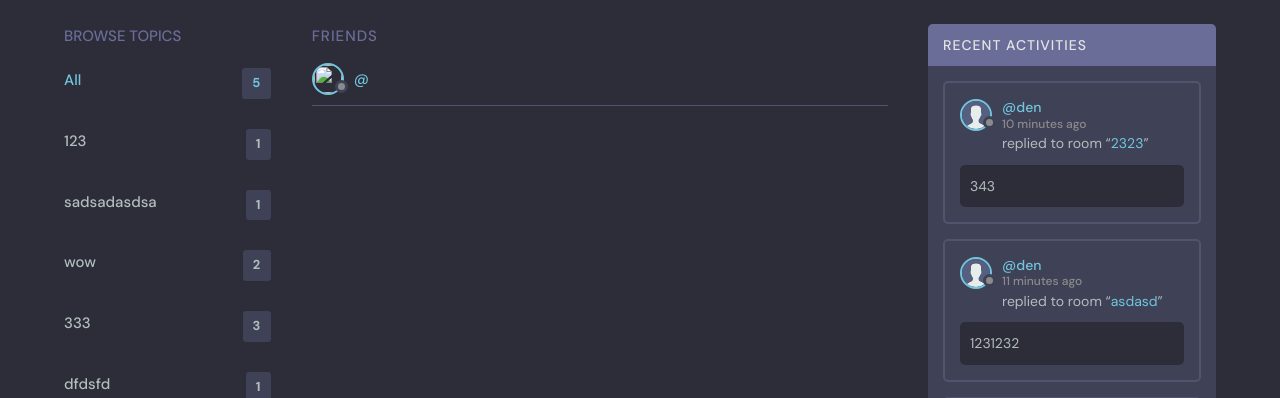
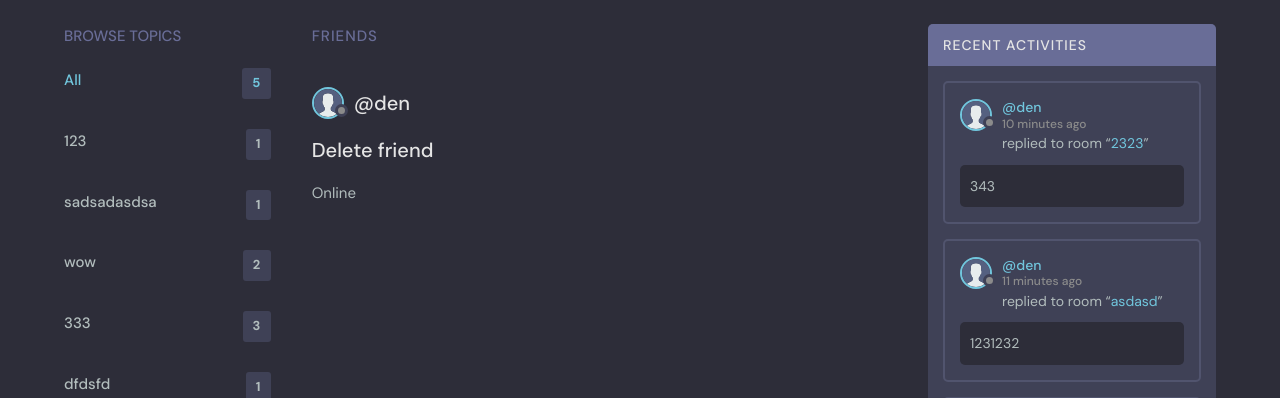
Before and after one commit to DenisPyProCourse/TestDiscord, a Django app: page /friends_list/ in a window 1280 px wide. Shown: the part 76-474 px from the top of the page. Run offline with Django 4.2, Linux system fonts and the light colour scheme; a user stored in the database is signed in; data comes from the database, SQL or seed files in the repository; both versions use the stored data as it was after the commit.

Commit message:
6 commit (paginators in progress)

```diff
--- a/studybud/base/templates/base/activity_component.html
+++ b/studybud/base/templates/base/activity_component.html
@@ -5,6 +5,7 @@
           </div>
 
         {% for message in room_messages %}
+
             {% if message.room is not null %}
           <div class="activities__box">
             <div class="activities__boxHeader roomListRoom__header">
--- a/studybud/base/templates/base/friends_list.html
+++ b/studybud/base/templates/base/friends_list.html
@@ -33,34 +33,64 @@
             </div>
           </div>
 
-            <div class="roomListRoom__header">
+            <div class="roomListRoom__content">
+{#            <datalist>#}
 {#            {% for user in users %}#}
                 {% for friend in friends %}
 
 {#                        {% if friend.user_id == user.id %}#}
 {#            {% for us in users %}#}
 {#                {% if us in chat.members.all %}#}
+                {% for con in connection %}
+
+                    {% if friend.id != request.user.id %}
+                        {% if con.is_friend is False %}
+                            {% if con.host_friend == request.user %}
+                                <span>Waiting for {{ con }}'s confirmation</span>
+                                {% endif %}
+                            {% if con.host_friend != request.user %}
+                            <form method="POST" action="" >
+                        {% csrf_token %}
+{#                        <div>#}
+                    <a href="{% url 'friend_request' con.id %}">New request</a>
+{#                            </div>#}
+                            </form>
+                                {% endif %}
+                            {% else %}
+                            <div>
               <a href="{% url 'user_profile' friend.id %}" class="roomListRoom__author">
                 <div class="avatar avatar--small">
-                  <img src="{{ friend.id.avatar.url }}" />
+                  <img src="{{ friend.avatar.url }}" />
                 </div>
-                <span>@{{ friend.id.username }}</span>
+                <span>@{{ friend.username }}</span>
               </a>
-{#                        {% endif %}#}
-{#                {% endif %}#}
+                                <a href="{% url 'delete_friend' con.id %}">
+                                    <small>Delete friend </small>
+              </a>
+{#                        {% if friend.is_authenticated %}#}
+                            <p class="text-muted">{{ friend.get_online_info }}</p>
+{#                            {% endif %}#}
+                        </div>
+                            {% endif %}
+                        {% endif %}
+                    {% endfor %}
+{#                </datalist>#}
 {#                {% endfor %}#}
-              <div class="roomListRoom__actions">
+{#            {% for chat  in chats %}#}
+{#            {% if friend in chat.members.all and friend != request.user %}#}
+{#              <div class="roomListRoom__actions">#}
 {#                <span> {{ chat.updated|timesince }} ago</span>#}
 {#                  {% endfor %}#}
-            {% endfor %}
-              </div>
-            </div>
-            <div class="roomListRoom__content">
+{#            {% endfor %}#}
+{##}
+{#              </div>#}
+{#            </div>#}
+{#            <div class="roomListRoom__content">#}
 {#              <a href="{% url 'chat' chat.id %}">{{ chat.name}}</a>#}
 {#                    {{ chat.name }}#}
-            </div>
-
-            <div class="roomListRoom__meta">
+{#            </div>#}
+{##}
+{#            <div class="roomListRoom__meta">#}
 {#              <a href="{% url 'chat' chat.id %}" class="roomListRoom__joined">#}
 {#                {{ chat.members.count }}#}
 {#                <svg version="1.1" xmlns="http://www.w3.org/2000/svg" width="32" height="32" viewBox="0 0 32 32">#}
@@ -81,10 +111,20 @@
 {#                   Joined#}
 {#              </a>#}
 {#              <p class="roomListRoom__topic">{{ room.topic.name }}</p>#}
+                <br>
+{#                <br>#}
+{#            {% endif %}#}
+            {% endfor %}
+{#                {% endfor %}#}
             </div>
 
+{#                    {% endif %}#}
+{#                    {% endfor %}#}
+{#            <br>#}
+{#                {% endif %}#}
+{#            {% endfor %}#}
+{#                {% endfor %}#}
           </div>
-
         {% include 'base/activity_component.html' %}
         </div>
   </main>
--- a/studybud/base/templates/base/private_messages.html
+++ b/studybud/base/templates/base/private_messages.html
@@ -35,13 +35,14 @@
         {% for chat in chats %}
             <div class="roomListRoom__header">
             {% for us in users %}
-                {% if us in chat.members.all %}
+                {% if us in chat.members.all and us != request.user %}
               <a href="{% url 'user_profile' us.id %}" class="roomListRoom__author">
                 <div class="avatar avatar--small">
                   <img src="{{ us.avatar.url }}" />
                 </div>
                 <span>@{{ us.username }}</span>
               </a>
+{#                    <br>#}
                 {% endif %}
                 {% endfor %}
               <div class="roomListRoom__actions">
@@ -74,6 +75,7 @@
               </a>
 {#              <p class="roomListRoom__topic">{{ room.topic.name }}</p>#}
             </div>
+                <br>
                 {% endfor %}
           </div>
         {% include 'base/activity_component.html' %}
--- a/studybud/base/templates/base/profile.html
+++ b/studybud/base/templates/base/profile.html
@@ -28,7 +28,7 @@
 {#                {% if chat != 0  %}#}
 {#                    <a href="{% url 'chat' chat.id %}">Chat</a>#}
 {#                {% else %}#}
-          {% if request.user.id != user.id %}
+          {% if request.user.id != user.id and friends.count == 0%}
               <form method="POST" action="" >
               {% csrf_token %}
               <a href="{% url 'add_friend' user.id %}">Add friend</a>
--- a/studybud/base/urls.py
+++ b/studybud/base/urls.py
@@ -2,7 +2,8 @@ from django.contrib.auth.decorators import login_required
 from django.urls import path
 from .views import home, room, create_room, update_room, delete_room, login_page, logout_user, register_user, \
     delete_message, user_profile, update_user, topics_page, activity_page, edit_message, reply_message, activate, \
-    private_messages, create_chat, chat, update_chat, delete_chat, add_image, add_friend, friends_list, delete_friend
+    private_messages, create_chat, chat, update_chat, delete_chat, add_image, add_friend, friends_list, delete_friend, \
+    friend_request
 
 # dial_view, create_dialog_viwe, priv_mess_view, dialog
 
@@ -43,4 +44,5 @@ urlpatterns = [
     path('add_friend/<int:pk>', add_friend, name='add_friend'),
     path('delete_friend/<int:pk>', delete_friend, name='delete_friend'),
     path('friends_list/', friends_list, name='friends_list'),
+    path('friend_request/<pk>', friend_request, name="friend_request"),
 ]
--- a/studybud/base/views.py
+++ b/studybud/base/views.py
@@ -1,3 +1,5 @@
+import datetime
+
 from django.contrib import messages
 from django.contrib.auth import authenticate, login, logout
 from django.contrib.auth.decorators import login_required
@@ -106,10 +108,10 @@ def home(request):
         Q(name__icontains=q) |
         Q(description__icontains=q) |
         Q(host__first_name__icontains=q)
-    )
-    topics = Topic.objects.all()[0:5]
+    ).order_by('-updated')
+    topics = Topic.objects.all().order_by('-updated')[0:5]
     room_count = rooms.count()
-    room_messages = Message.objects.filter(Q(room__topic__name__icontains=q))
+    room_messages = Message.objects.filter(Q(room__topic__name__icontains=q))[0:10]
     # if receiver(post_save, sender=User):
     #     if created:
     #         messages.error(request, 'Email')
@@ -194,6 +196,8 @@ def room(request, pk):
             room=room,
             body=request.POST.get('body')
         )
+        # room.updated = msg.created
+        # room.save()
         # img = MessageForm(request.POST, request.FILES)
         # if img.is_valid():
         #     # img.save()
@@ -205,6 +209,8 @@ def room(request, pk):
         #     )
         #     msg2.save()
         room.participants.add(request.user)
+        room.updated = msg.created
+        room.save()
         # img = add_image(request=request, pk=room.id)
         return redirect('room', pk=room.id)
     context = {
@@ -226,13 +232,14 @@ def private_messages(request, pk):
     topics = Topic.objects.all()[0:5]
     room_messages = Message.objects.filter(Q(room__topic__name__icontains=q))
     chats = Chat.objects.filter(members=request.user.id).order_by('-updated')
-    users = []
-    for i in chats:
-        # print(i.members.all())
-        for j in i.members.all():
-            if j.id != request.user.id:
-                usern = User.objects.get(id=j.id) #Mb not final solution
-                users.append(usern)
+    users = User.objects.filter(members__members=request.user.id)
+    # users = []
+    # for i in chats:
+    #     # print(i.members.all())
+    #     for j in i.members.all():
+    #         if j.id != request.user.id:
+    #             usern = User.objects.get(id=j.id) #Mb not final solution
+    #             users.append(usern)
     # print(users)
 
 
@@ -325,6 +332,8 @@ def create_room(request):
             name=request.POST.get('name'),
             description=request.POST.get('description')
         )
+        topic.updated = datetime.datetime.now()
+        topic.save()
         # form = RoomForm(request.POST)
         # if form.is_valid():
         #     room = form.save(commit=False)
@@ -470,10 +479,11 @@ def add_friend(request, pk):
     user_friend = User.objects.get(id=pk)
     # form = ChatForm()
     if request.method == 'POST':
-        friend = Friends.objects.create()
+        friend = Friends.objects.create(host_friend=request.user)
         friend.friend.add(request.user)
         friend.friend.add(user_friend)
-        friend.is_friend = True
+        # friend.host_friend = request.user
+        # friend.is_friend = True
         return redirect('user_profile', pk=user_friend.id)
     # return HttpResponse('SSS')
     # user_friend = User.objects.get(id=pk)
@@ -492,21 +502,37 @@ def add_friend(request, pk):
     #         friend.friend.add(request.user)
     #         friend.friend.add(user_friend)
     #         return redirect('user_profile', user_friend.id)
-    return render(request, 'base/add_friend.html', context={'user_friend': user_friend.username})
+    return render(request, 'base/add_friend.html', context={'user_friend': user_friend})
     # return redirect('user_profile', user.id)
 
 def delete_friend(request, pk):
     friend = Friends.objects.get(id=pk)
     if request.method == 'POST':
             friend.delete()
-            return redirect('home')
+            return redirect('friends_list')
     return render(request, 'base/delete.html', context={'obj': friend})
 
+def friend_request(request, pk):
+    connection = Friends.objects.get(id=pk)
+    # print(connection)
+    # user = User.objects.get(id=connection.friend)
+    user_friend = User.objects.filter(friends=connection)
+    if request.method == 'POST':
+        connection.is_friend = True
+        connection.save()
+        return redirect('friends_list')
+    return render(request, 'base/add_friend.html', context={'connection': connection, 'user_friend': user_friend})
+
 def friends_list(request):
-    friends = Friends.objects.filter(friend__id=request.user.id)
+    connection = Friends.objects.filter(friend=request.user.id)
+    # if request.method == 'POST':
+    friends = User.objects.filter(friends__friend=request.user.id)
+
+    # chats = Chat.objects.filter(members=request.user.id).order_by('-updated')
     # for i in friends:
+    #     i.friends.
     #     users = User.objects.filter(id=friends)
-    print(friends)
+    # print(friends)
     q = request.GET.get('q') if request.GET.get('q') != None else ''
     rooms = Room.objects.filter(
         Q(topic__name__icontains=q) |
@@ -524,10 +550,12 @@ def friends_list(request):
     context = {
         'friends': friends,
         # 'users': users,
+        'connection': connection,
         'rooms': rooms,
         'topics': topics,
         'friends_count': friends_count,
         'room_messages': room_messages
+        # 'chats': chats
     }
     return render(request, 'base/friends_list.html', context)
 
@@ -540,7 +568,10 @@ def user_profile(request, pk):
 
     chats = Chat.objects.filter(members__in=[request.user.id, user.id]).annotate(
         c=Count('members')).filter(c=2)
-    friends = Friends.objects.filter(friend__in=[request.user.id, user.id])
+    friends = Friends.objects.filter(friend__in=[request.user.id, user.id]).annotate(
+        c=Count('friend')).filter(c=2)
+    # print(friends.id)
+    print(chats)
     # print(friends.first().friend)
     # if request.method == 'POST':
     #     if friends.count() == 2:
--- a/studybud/studybud/settings.py
+++ b/studybud/studybud/settings.py
@@ -108,6 +108,10 @@ AUTH_PASSWORD_VALIDATORS = [
     },
 ]
 
+AUTHENTICATION_BACKENDS = (
+    'base.backends.MyBackend',
+    'django.contrib.auth.backends.ModelBackend',
+)
 
 # Internationalization
 # https://docs.djangoproject.com/en/4.1/topics/i18n/
```
Also changed, not shown: studybud/base/backends.py (added, +19 -0 lines), studybud/base/models.py (+34 -0 lines), studybud/base/templates/base/add_friend.html (+11 -1 lines), studybud/base/migrations/0018_user_last_online.py (added), studybud/base/migrations/0019_friends_host_friend.py (added), studybud/base/migrations/0020_topic_created_topic_updated.py (added), studybud/db.sqlite3.
